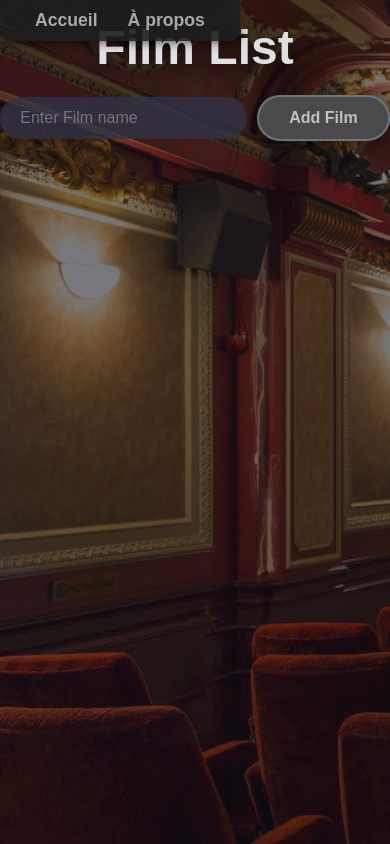
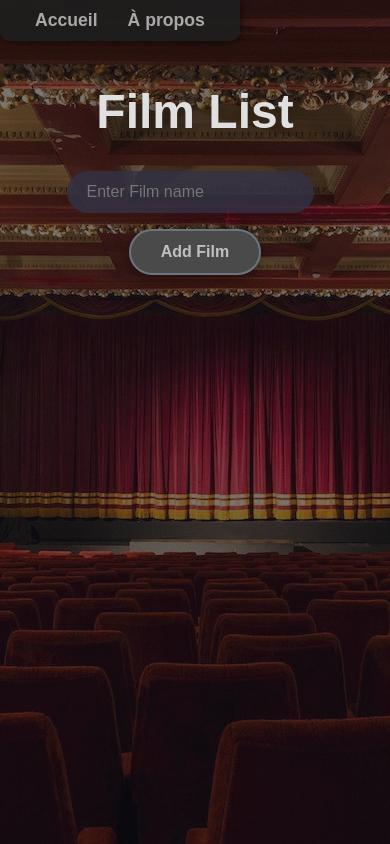
Before and after one commit to elisia-kba/film-list-app, a React (Create React App) app: page / in a window 390 px wide. Built offline with nearby package versions, Linux system fonts and the light colour scheme.

Commit message:
amélioration de la responsivité

```diff
--- a/package.json
+++ b/package.json
@@ -10,6 +10,7 @@
     "@types/node": "^16.18.115",
     "@types/react": "^18.3.12",
     "@types/react-dom": "^18.3.1",
+    "firebase": "^11.2.0",
     "react": "^18.3.1",
     "react-dom": "^18.3.1",
     "react-router-dom": "^7.0.1",
--- a/src/App.css
+++ b/src/App.css
@@ -4,6 +4,7 @@ body {
   color: #d3d3d3;
   background-image: url("/public/background.jpg");
   background-size: cover;
+  background-position: center;
   display: flex;
   flex-direction: column;
   align-items: center;
@@ -55,7 +56,7 @@ body::before {
 h1 {
   font-size: 3rem;
   color: #e0e0e0;
-  margin: 20px 0;
+  margin-top: 20%;
   text-shadow: 0 5px 20px rgba(0, 0, 0, 0.6);
   animation: slideDown 1s ease-in-out;
 }
@@ -76,9 +77,6 @@ h2 {
   width: 90%;
   margin: 30px 0;
 }
-
-
-
 
 
 button {
@@ -125,3 +123,15 @@ input[type="text"]:focus {
   transform: scale(1.2);
   opacity: 0.8;
 }
+@media (max-width: 768px) {
+  body {
+    font-size: 0.8rem;
+    padding: 10px;
+    background-size: auto;
+    align-items: center;
+  }
+  input[type="text"] {
+    margin-bottom: 1rem;
+  }
+
+}
--- a/src/App.tsx
+++ b/src/App.tsx
@@ -10,7 +10,7 @@ function App() {
     <div className="App">
       <Router>
       <h1>Film List</h1>
-        {/* Routes */}
+
         <Routes>
           <Route path="/" element={<Film />} />
           <Route
```
Also changed, not shown: 2 other files (tests, documents, lock files or other folders).
